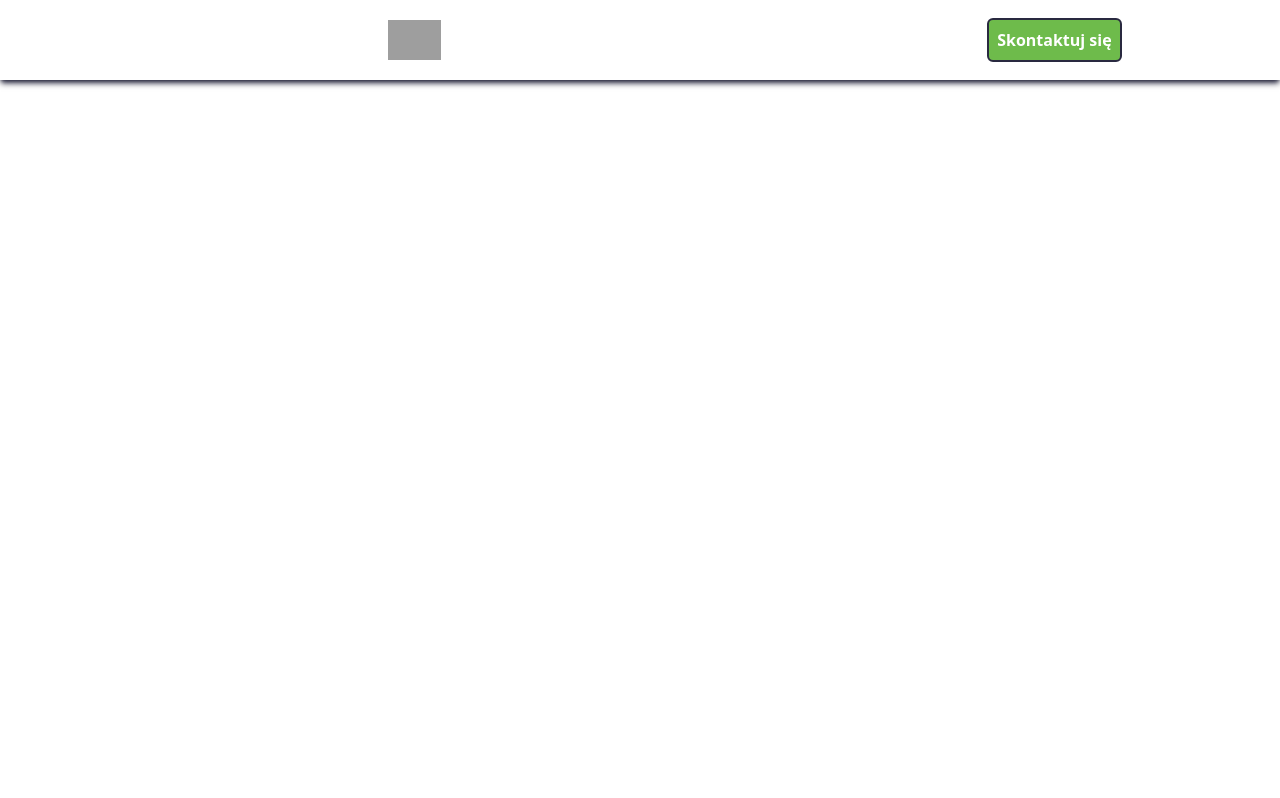
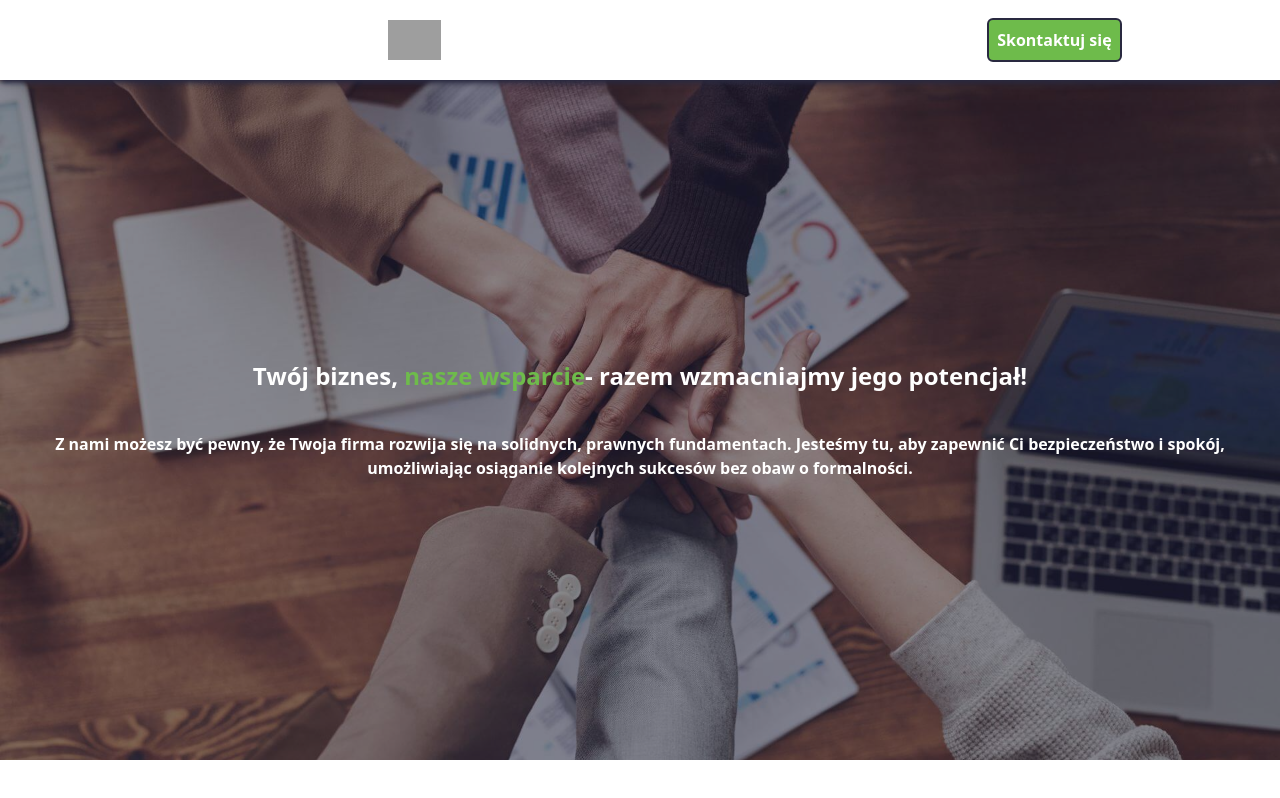
Before and after one commit to Solutionsby/e-counting, a React (Vite) app: page / in a window 1280 px wide. Shown: the top 798 px of the page. Built offline with nearby package versions, Linux system fonts and the light colour scheme; grey boxes are pictures that could not be loaded.

Commit message:
Update hero section copy to enhance trust and engagement

```diff
--- a/src/App.tsx
+++ b/src/App.tsx
@@ -3,12 +3,14 @@ import "./App.css";
 import { Header } from "./components/header/Header";
 import { ScrollPrvider } from "./ScrollProvider";
 import { Form } from "./components/form/Form";
+import { HeroSection } from "./components/hero/HeroSection";
 
 function App() {
 	const formReference = useRef<HTMLDivElement>(null);
 	return (
 		<ScrollPrvider>
 			<Header formReference={formReference} />
+			<HeroSection />
 			<Form formReference={formReference} />
 		</ScrollPrvider>
 	);
--- /dev/null
+++ b/src/components/hero/HeroSection.tsx
@@ -0,0 +1,21 @@
+export const HeroSection = () => {
+	return (
+		<div
+			className="w-full h-[85vh] bg-cover bg-no-repeat bg-center mt-[10vh]"
+			style={{ backgroundImage: "url(./photos/Team.jpg)" }}>
+			<div className="w-full h-full bg-secendary/50 flex flex-col justify-center items-center font-bold ">
+				<h1 className="text-white text-center text-2xl">
+					Twój biznes,{" "}
+					<span className="text-2xl text-primary ">nasze wsparcie</span>- razem
+					wzmacniajmy jego potencjał!
+				</h1>
+				<p className="mt-10 text-white text-center w-11/12 ">
+					Z nami możesz być pewny, że Twoja firma rozwija się na solidnych,
+					prawnych fundamentach. Jesteśmy tu, aby zapewnić Ci bezpieczeństwo i
+					spokój, umożliwiając osiąganie kolejnych sukcesów bez obaw o
+					formalności.
+				</p>
+			</div>
+		</div>
+	);
+};
```
Also changed, not shown: public/photos/Team.jpg (added).
